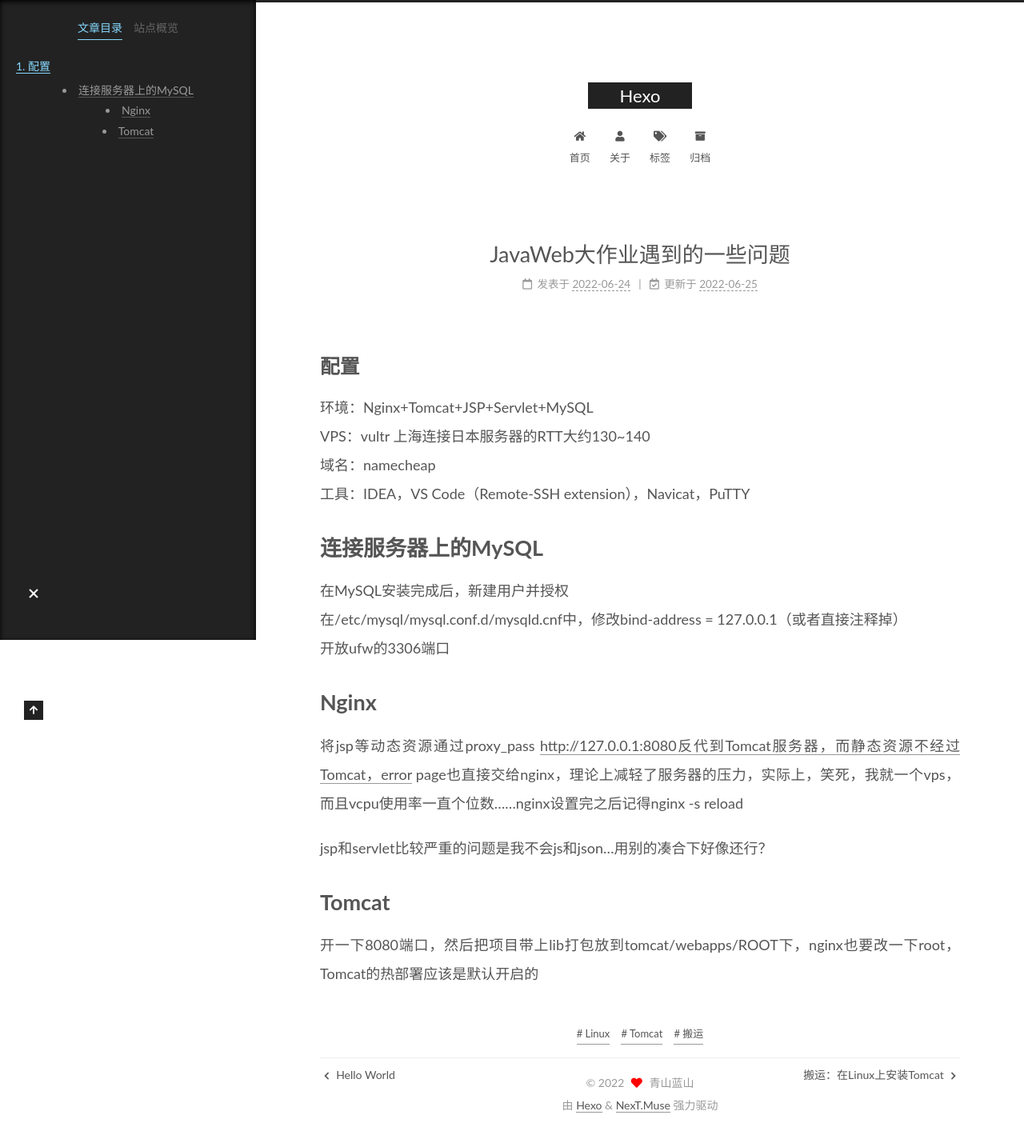
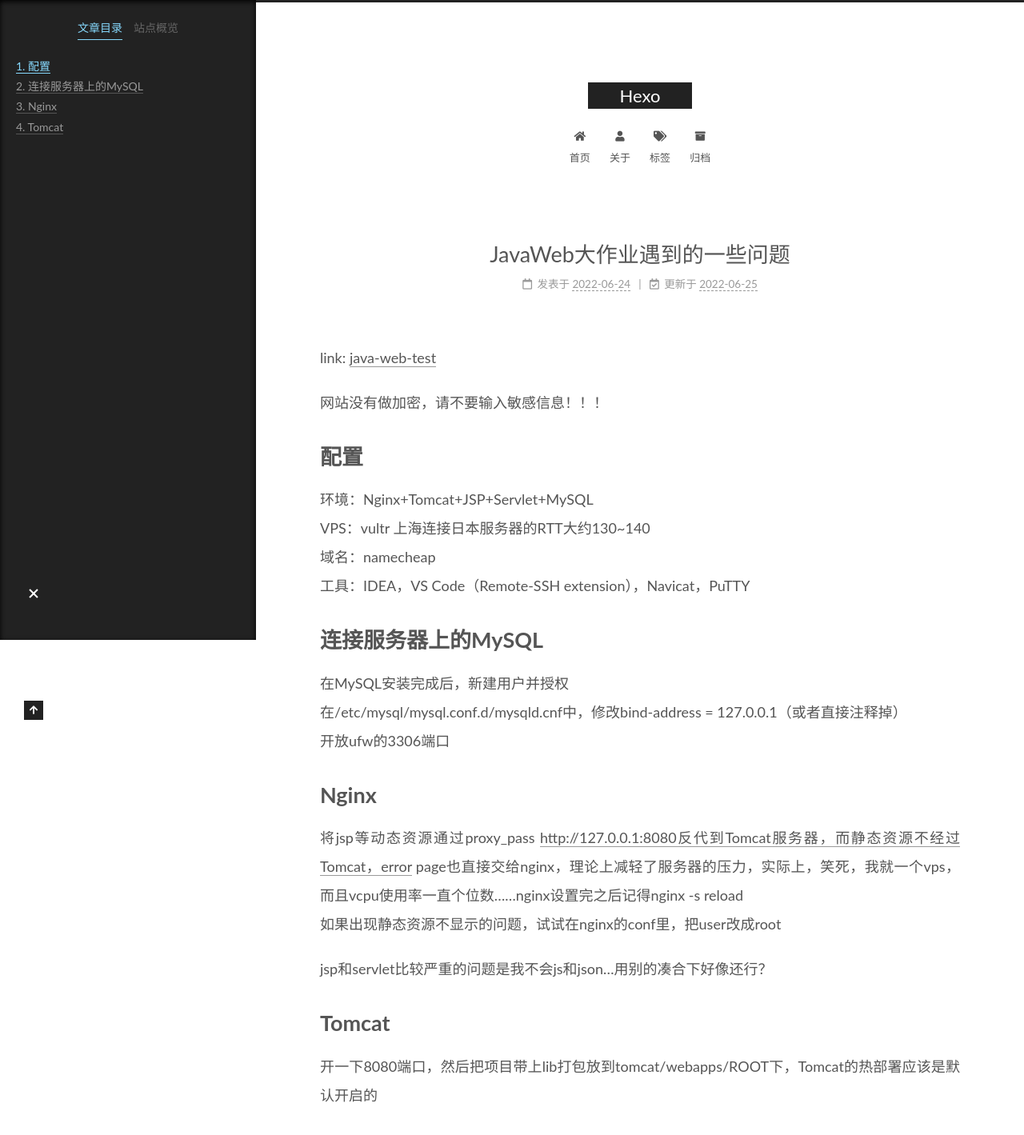
Before and after one commit to qingshanlanshan/qingshanlanshan.github.io, a plain HTML site: page 2022/06/24/java-web-starter/index.html in a window 1280 px wide. Shown: the top 1419 px of the page at 80% size. Drawn offline with Linux system fonts and the light colour scheme.

Commit message:
Site updated: 2022-06-25 16:16:55

```diff
--- a/2022/06/24/java-web-starter/index.html
+++ b/2022/06/24/java-web-starter/index.html
@@ -20,15 +20,15 @@
     var CONFIG = {"hostname":"example.com","root":"/","scheme":"Muse","version":"7.8.0","exturl":false,"sidebar":{"position":"left","display":"post","padding":18,"offset":12,"onmobile":false},"copycode":{"enable":false,"show_result":false,"style":null},"back2top":{"enable":true,"sidebar":false,"scrollpercent":false},"bookmark":{"enable":false,"color":"#222","save":"auto"},"fancybox":false,"mediumzoom":false,"lazyload":false,"pangu":false,"comments":{"style":"tabs","active":null,"storage":true,"lazyload":false,"nav":null},"algolia":{"hits":{"per_page":10},"labels":{"input_placeholder":"Search for Posts","hits_empty":"We didn't find any results for the search: ${query}","hits_stats":"${hits} results found in ${time} ms"}},"localsearch":{"enable":false,"trigger":"auto","top_n_per_article":1,"unescape":false,"preload":false},"motion":{"enable":true,"async":false,"transition":{"post_block":"fadeIn","post_header":"slideDownIn","post_body":"slideDownIn","coll_header":"slideLeftIn","sidebar":"slideUpIn"}}};
   </script>
 
-  <meta name="description" content="配置环境：Nginx+Tomcat+JSP+Servlet+MySQLVPS：vultr 上海连接日本服务器的RTT大约130~140域名：namecheap工具：IDEA，VS Code（Remote-SSH extension），Navicat，PuTTY 连接服务器上的MySQL在MySQL安装完成后，新建用户并授权在&#x2F;etc&#x2F;mysql&#x2F;mysql.conf">
+  <meta name="description" content="link: java-web-test 网站没有做加密，请不要输入敏感信息！！！ 配置环境：Nginx+Tomcat+JSP+Servlet+MySQLVPS：vultr 上海连接日本服务器的RTT大约130~140域名：namecheap工具：IDEA，VS Code（Remote-SSH extension），Navicat，PuTTY 连接服务器上的MySQL在MySQL安装完成后，新建用户">
 <meta property="og:type" content="article">
 <meta property="og:title" content="JavaWeb大作业遇到的一些问题">
 <meta property="og:url" content="http://example.com/2022/06/24/java-web-starter/index.html">
 <meta property="og:site_name" content="Hexo">
-<meta property="og:description" content="配置环境：Nginx+Tomcat+JSP+Servlet+MySQLVPS：vultr 上海连接日本服务器的RTT大约130~140域名：namecheap工具：IDEA，VS Code（Remote-SSH extension），Navicat，PuTTY 连接服务器上的MySQL在MySQL安装完成后，新建用户并授权在&#x2F;etc&#x2F;mysql&#x2F;mysql.conf">
+<meta property="og:description" content="link: java-web-test 网站没有做加密，请不要输入敏感信息！！！ 配置环境：Nginx+Tomcat+JSP+Servlet+MySQLVPS：vultr 上海连接日本服务器的RTT大约130~140域名：namecheap工具：IDEA，VS Code（Remote-SSH extension），Navicat，PuTTY 连接服务器上的MySQL在MySQL安装完成后，新建用户">
 <meta property="og:locale" content="zh_CN">
 <meta property="article:published_time" content="2022-06-24T15:47:57.000Z">
-<meta property="article:modified_time" content="2022-06-24T16:49:57.959Z">
+<meta property="article:modified_time" content="2022-06-25T08:16:45.257Z">
 <meta property="article:author" content="青山蓝山">
 <meta property="article:tag" content="Linux">
 <meta property="article:tag" content="Tomcat">
@@ -193,7 +193,7 @@
                   <i class="far fa-calendar-check"></i>
                 </span>
                 <span class="post-meta-item-text">更新于</span>
-                <time title="修改时间：2022-06-25 00:49:57" itemprop="dateModified" datetime="2022-06-25T00:49:57+08:00">2022-06-25</time>
+                <time title="修改时间：2022-06-25 16:16:45" itemprop="dateModified" datetime="2022-06-25T16:16:45+08:00">2022-06-25</time>
               </span>
 
 
@@ -207,12 +207,13 @@
     <div class="post-body" itemprop="articleBody">
 
 
-        <!-- link: qingshanlanshan.xyz -->
-<h2 id="配置"><a href="#配置" class="headerlink" title="配置"></a>配置</h2><p>环境：Nginx+Tomcat+JSP+Servlet+MySQL<br>VPS：vultr 上海连接日本服务器的RTT大约130~140<br>域名：namecheap<br>工具：IDEA，VS Code（Remote-SSH extension），Navicat，PuTTY</p>
+        <p>link: <a target="_blank" rel="noopener" href="https://java-web-test.qingshanlanshan.com/">java-web-test</a></p>
+<p>网站没有做加密，请不要输入敏感信息！！！</p>
+<h1 id="配置"><a href="#配置" class="headerlink" title="配置"></a>配置</h1><p>环境：Nginx+Tomcat+JSP+Servlet+MySQL<br>VPS：vultr 上海连接日本服务器的RTT大约130~140<br>域名：namecheap<br>工具：IDEA，VS Code（Remote-SSH extension），Navicat，PuTTY</p>
 <h1 id="连接服务器上的MySQL"><a href="#连接服务器上的MySQL" class="headerlink" title="连接服务器上的MySQL"></a>连接服务器上的MySQL</h1><p>在MySQL安装完成后，新建用户并授权<br>在&#x2F;etc&#x2F;mysql&#x2F;mysql.conf.d&#x2F;mysqld.cnf中，修改bind-address &#x3D; 127.0.0.1（或者直接注释掉）<br>开放ufw的3306端口</p>
-<h1 id="Nginx"><a href="#Nginx" class="headerlink" title="Nginx"></a>Nginx</h1><p>将jsp等动态资源通过proxy_pass <a href="http://127.0.0.1:8080反代到Tomcat服务器，而静态资源不经过Tomcat，error">http://127.0.0.1:8080反代到Tomcat服务器，而静态资源不经过Tomcat，error</a> page也直接交给nginx，理论上减轻了服务器的压力，实际上，笑死，我就一个vps，而且vcpu使用率一直个位数……nginx设置完之后记得nginx -s reload</p>
+<h1 id="Nginx"><a href="#Nginx" class="headerlink" title="Nginx"></a>Nginx</h1><p>将jsp等动态资源通过proxy_pass <a href="http://127.0.0.1:8080反代到Tomcat服务器，而静态资源不经过Tomcat，error">http://127.0.0.1:8080反代到Tomcat服务器，而静态资源不经过Tomcat，error</a> page也直接交给nginx，理论上减轻了服务器的压力，实际上，笑死，我就一个vps，而且vcpu使用率一直个位数……nginx设置完之后记得nginx -s reload<br>如果出现静态资源不显示的问题，试试在nginx的conf里，把user改成root</p>
 <p>jsp和servlet比较严重的问题是我不会js和json…用别的凑合下好像还行？</p>
-<h1 id="Tomcat"><a href="#Tomcat" class="headerlink" title="Tomcat"></a>Tomcat</h1><p>开一下8080端口，然后把项目带上lib打包放到tomcat&#x2F;webapps&#x2F;ROOT下，nginx也要改一下root，Tomcat的热部署应该是默认开启的</p>
+<h1 id="Tomcat"><a href="#Tomcat" class="headerlink" title="Tomcat"></a>Tomcat</h1><p>开一下8080端口，然后把项目带上lib打包放到tomcat&#x2F;webapps&#x2F;ROOT下，Tomcat的热部署应该是默认开启的</p>
 
     </div>
 
@@ -298,7 +299,7 @@
 
       <!--noindex-->
       <div class="post-toc-wrap sidebar-panel">
-          <div class="post-toc motion-element"><ol class="nav"><li class="nav-item nav-level-2"><a class="nav-link" href="#%E9%85%8D%E7%BD%AE"><span class="nav-number">1.</span> <span class="nav-text">配置</span></a></li></ol></li><li class="nav-item nav-level-1"><a class="nav-link" href="#%E8%BF%9E%E6%8E%A5%E6%9C%8D%E5%8A%A1%E5%99%A8%E4%B8%8A%E7%9A%84MySQL"><span class="nav-number"></span> <span class="nav-text">连接服务器上的MySQL</span></a></li><li class="nav-item nav-level-1"><a class="nav-link" href="#Nginx"><span class="nav-number"></span> <span class="nav-text">Nginx</span></a></li><li class="nav-item nav-level-1"><a class="nav-link" href="#Tomcat"><span class="nav-number"></span> <span class="nav-text">Tomcat</span></a></div>
+          <div class="post-toc motion-element"><ol class="nav"><li class="nav-item nav-level-1"><a class="nav-link" href="#%E9%85%8D%E7%BD%AE"><span class="nav-number">1.</span> <span class="nav-text">配置</span></a></li><li class="nav-item nav-level-1"><a class="nav-link" href="#%E8%BF%9E%E6%8E%A5%E6%9C%8D%E5%8A%A1%E5%99%A8%E4%B8%8A%E7%9A%84MySQL"><span class="nav-number">2.</span> <span class="nav-text">连接服务器上的MySQL</span></a></li><li class="nav-item nav-level-1"><a class="nav-link" href="#Nginx"><span class="nav-number">3.</span> <span class="nav-text">Nginx</span></a></li><li class="nav-item nav-level-1"><a class="nav-link" href="#Tomcat"><span class="nav-number">4.</span> <span class="nav-text">Tomcat</span></a></li></ol></div>
       </div>
       <!--/noindex-->
 
```
Also changed, not shown: index.html (+6 -5 lines).
